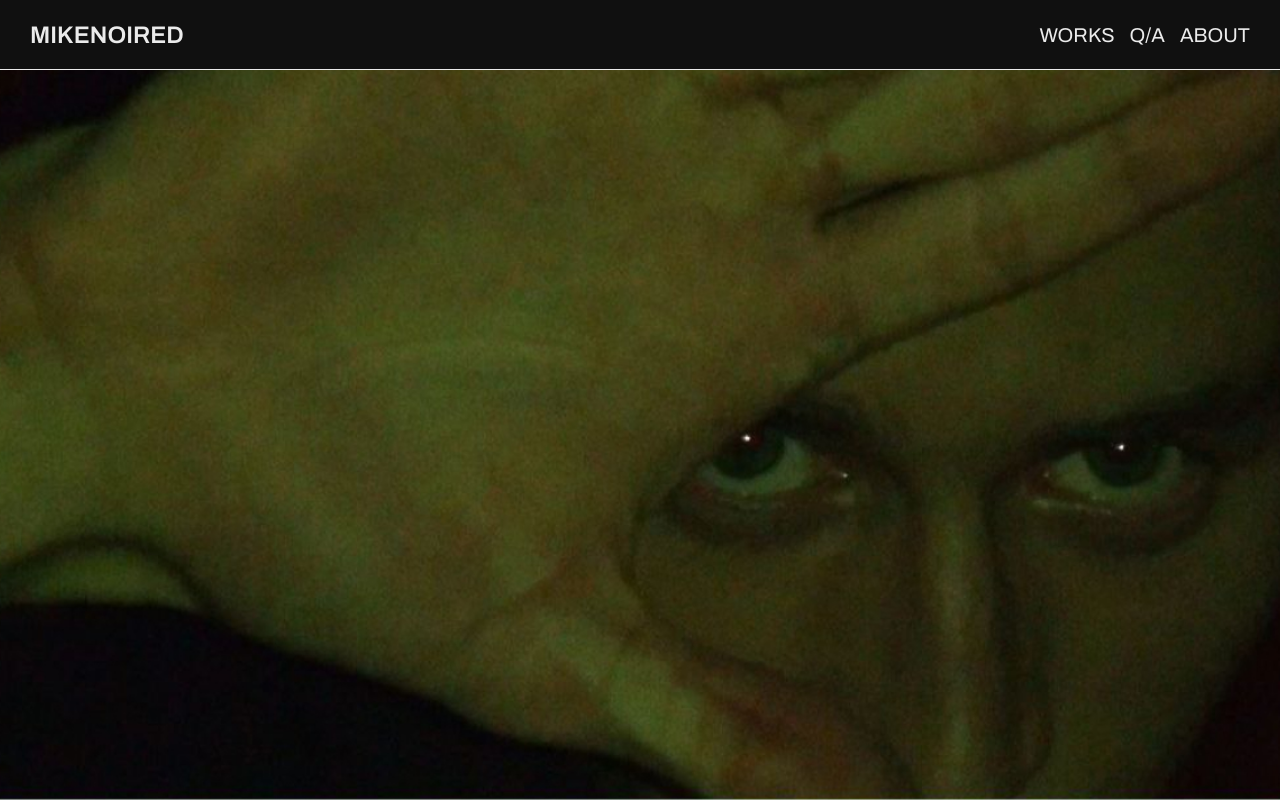
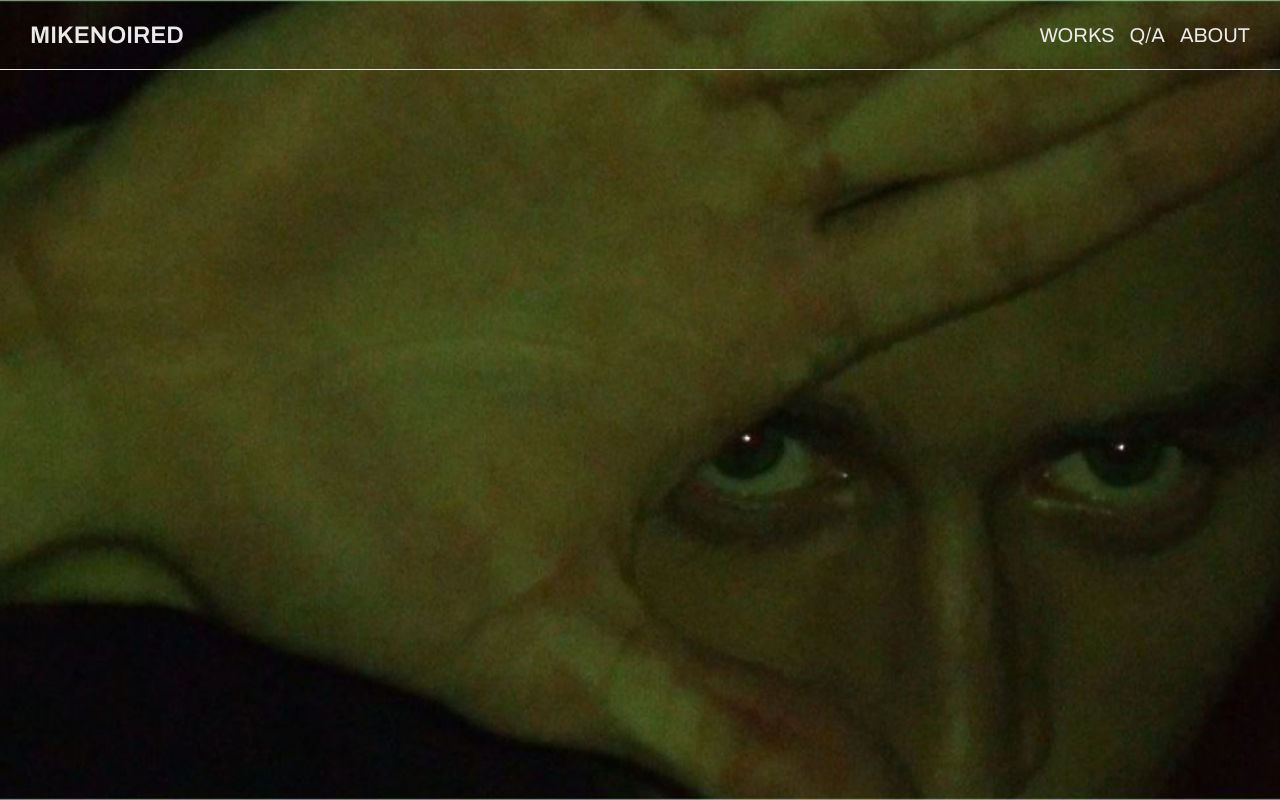
Before and after one commit to mikenoired/portfolio, a Next.js app: page / in a window 1280 px wide. Built offline with nearby package versions, Linux system fonts and the light colour scheme.

Commit message:
Add param to header component

```diff
--- a/src/app/page.tsx
+++ b/src/app/page.tsx
@@ -4,9 +4,14 @@ import { Header } from './ui/header';
 export default function Home() {
   return (
     <main>
-      <Header />
+      <Header transparent={true} />
       <div className='w-screen h-screen relative'>
-        <Image src='/video-blank.jpg' alt='Video preview' objectFit='cover' fill />
+        <Image
+          src='/video-blank.jpg'
+          alt='Video preview'
+          objectFit='cover'
+          fill
+        />
       </div>
     </main>
   );
```
